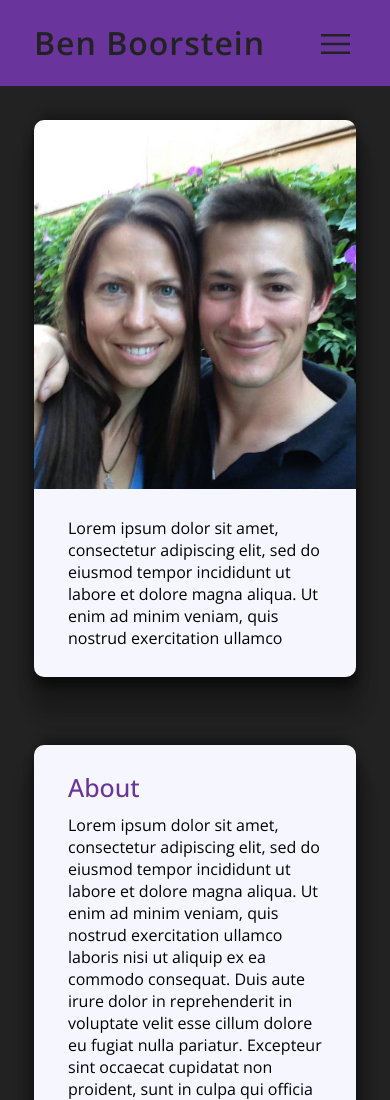
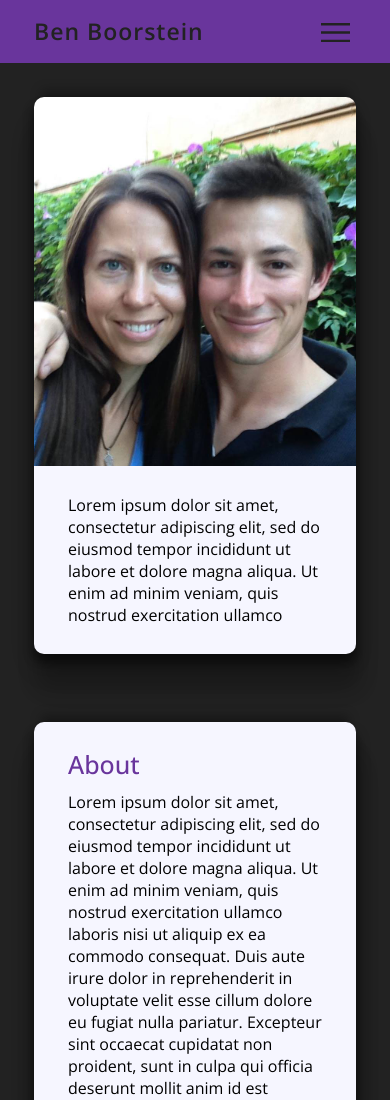
Before and after one commit to benboorstein/benboorstein.github.io, a plain HTML site: page index.html in a window 390 px wide. Shown: the top 1100 px of the page. Drawn offline with nearby package versions, Linux system fonts and the light colour scheme.

Commit message:
Experimenting with <header>; want to see on phone.

```diff
--- a/assets/css/style.css
+++ b/assets/css/style.css
@@ -47,7 +47,7 @@ header {
 }
 
 .name-at-top {
-    font-size: 32px;
+    font-size: 23px; /*was 32*/
     font-weight: 600;
 }
 
```
